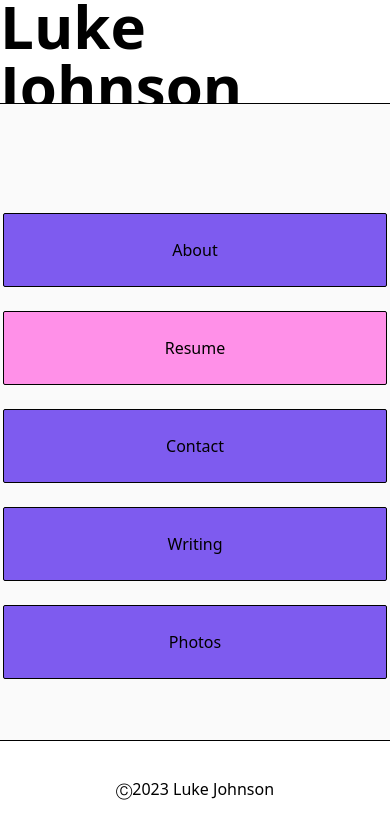
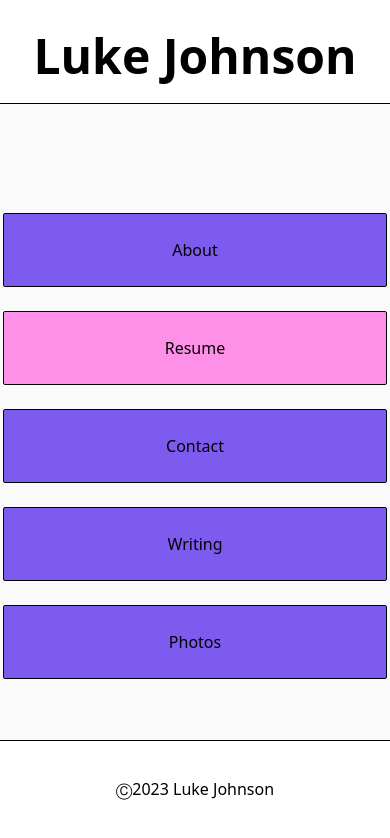
Before and after one commit to lukejo-io/website, a Next.js app: page / in a window 390 px wide. Shown: the top 838 px of the page. Built offline with nearby package versions, Linux system fonts and the light colour scheme.

Commit message:
Fix layout

```diff
--- a/components/Layout.tsx
+++ b/components/Layout.tsx
@@ -7,11 +7,11 @@
   return (
     <div className="flex min-h-screen flex-col items-center justify-center py-2">
       <Link href={"/"}>
-        <div className="flex h-24 w-screen items-center justify-center border-b">
-          <h1 className="text-6xl font-bold">Luke Johnson</h1>
+        <div className="flex h-24 w-screen items-center justify-center border-b sticky top-0">
+          <h1 className="text-5xl lg:text-6xl font-bold">Luke Johnson</h1>
         </div>
       </Link>
-      <main className="flex w-full flex-1 flex-col items-center justify-center lg:px-20 text-center bg-off-white">
+      <main className="relative flex w-full flex-1 flex-col items-center justify-center lg:px-20 text-center bg-off-white">
         {children}
       </main>
 
--- a/pages/index.tsx
+++ b/pages/index.tsx
@@ -11,7 +11,7 @@
         <link rel="icon" href="/favicon.ico" />
       </Head>
 
-      <div className="mt-6 flex max-w-4xl flex-col items-center justify-around sm:w-full">
+      <div className="mt-6 flex max-w-4xl flex-col items-center justify-around sm:w-full p-3">
         <LinkButton.Purple link={"/about"} text={"About"} />
         <LinkButton.Pink link={"/resume"} text={"Resume"} />
         <LinkButton.Purple link={"/contact"} text={"Contact"} />
```
